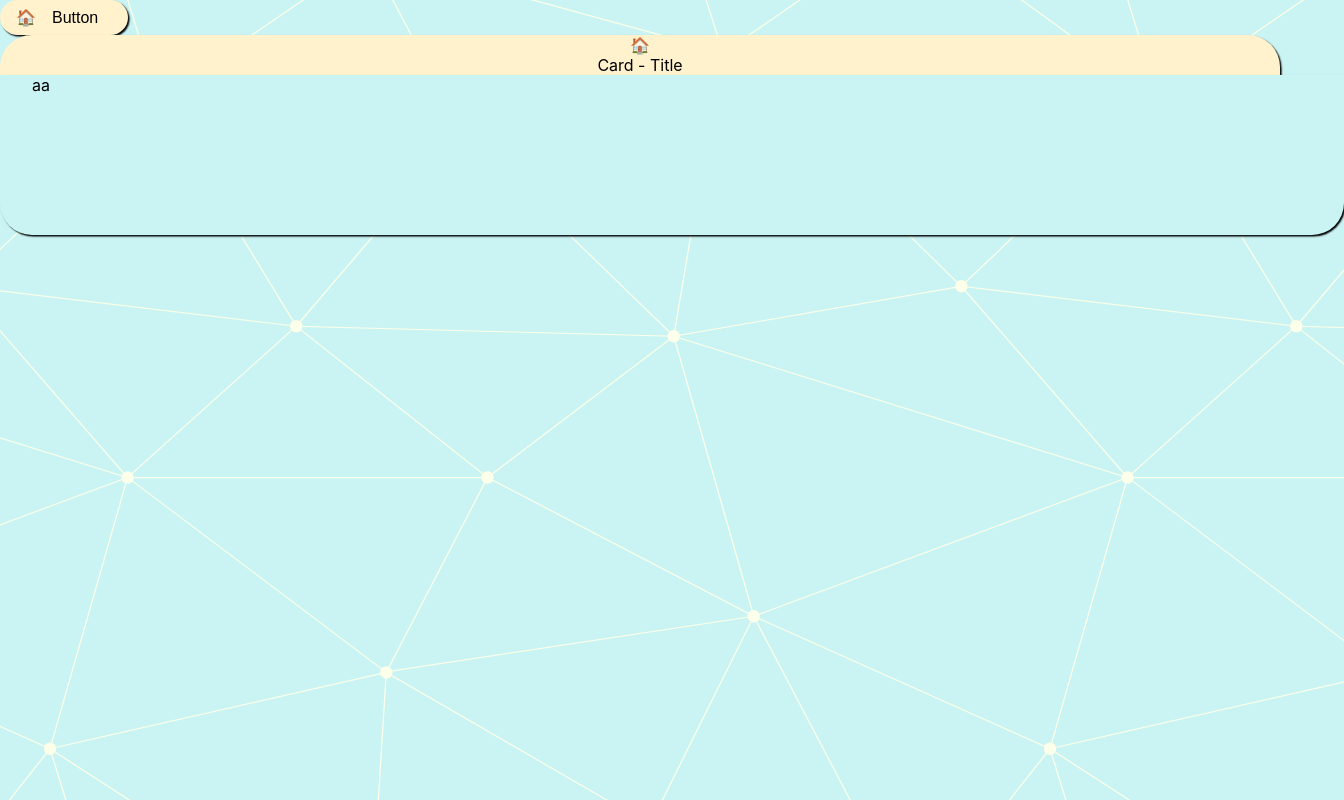
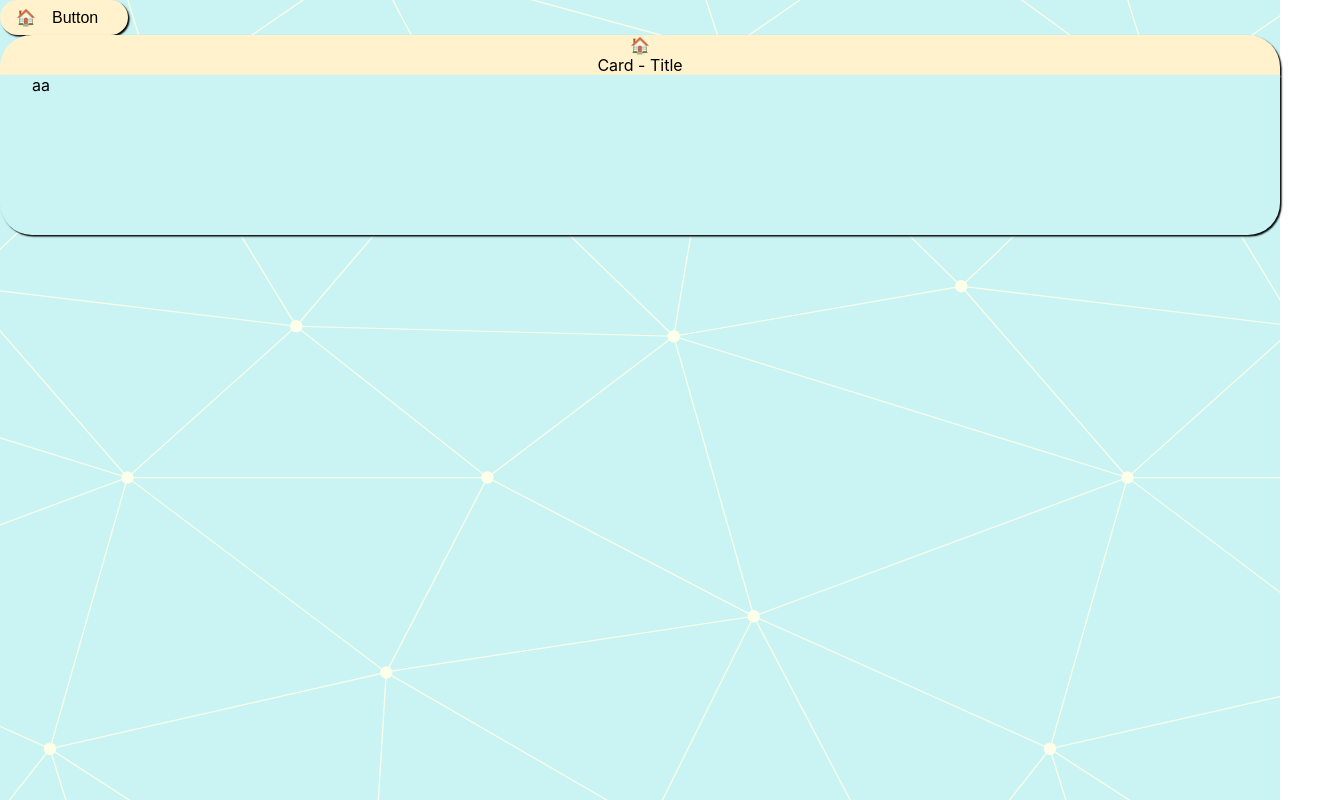
Before and after one commit to taghead/taghead.github.io, a React (Create React App) app: page / in a window 1280 px wide. Shown: the whole page, 1344 px wide, since content can reach past the window. Built offline with nearby package versions, Linux system fonts and the light colour scheme.

Commit message:
Fixed overflowing card body

```diff
--- a/src/Components/Card/card.css
+++ b/src/Components/Card/card.css
@@ -21,8 +21,6 @@
   display: inline-block;
   display: flex;
   min-height: 8rem;
-  width: 100%;
-  height: 100%;
   padding-left: 2rem;
   padding-right: 2rem;
   padding-bottom: 2rem;
```
